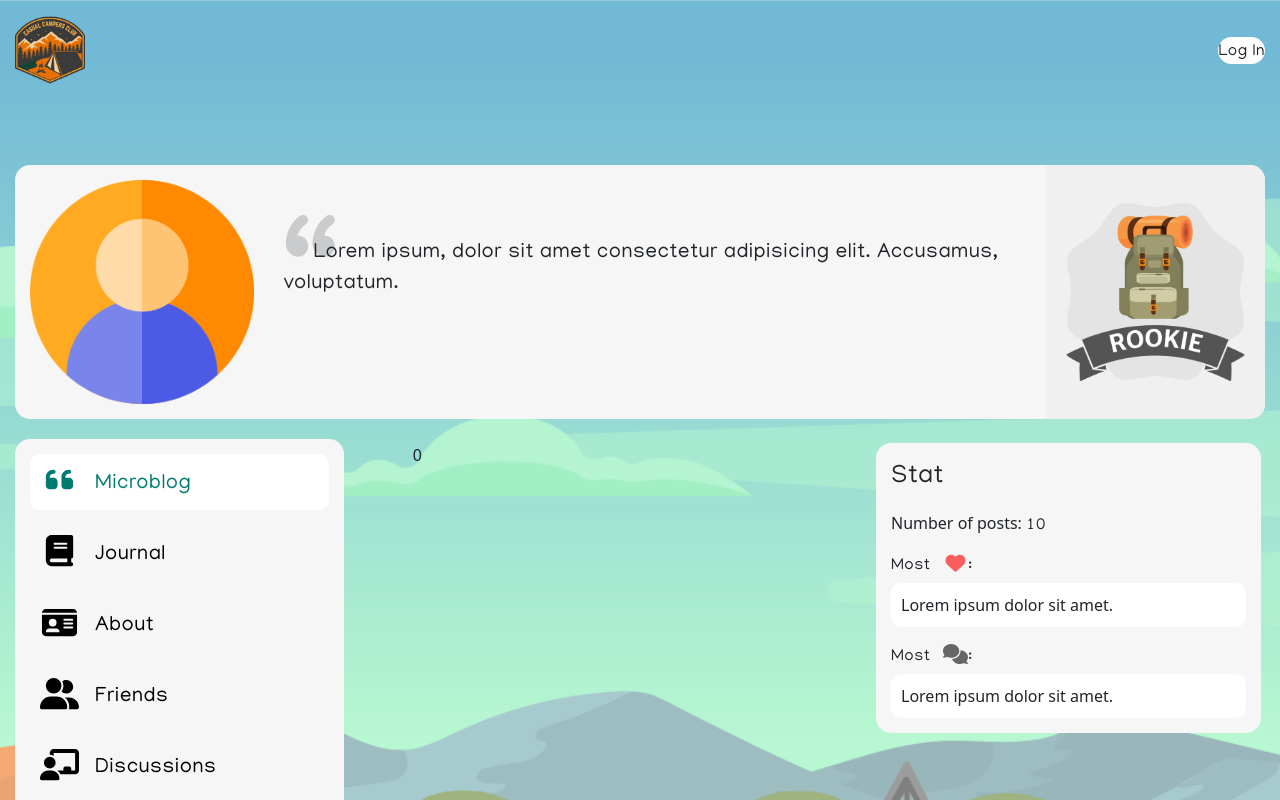
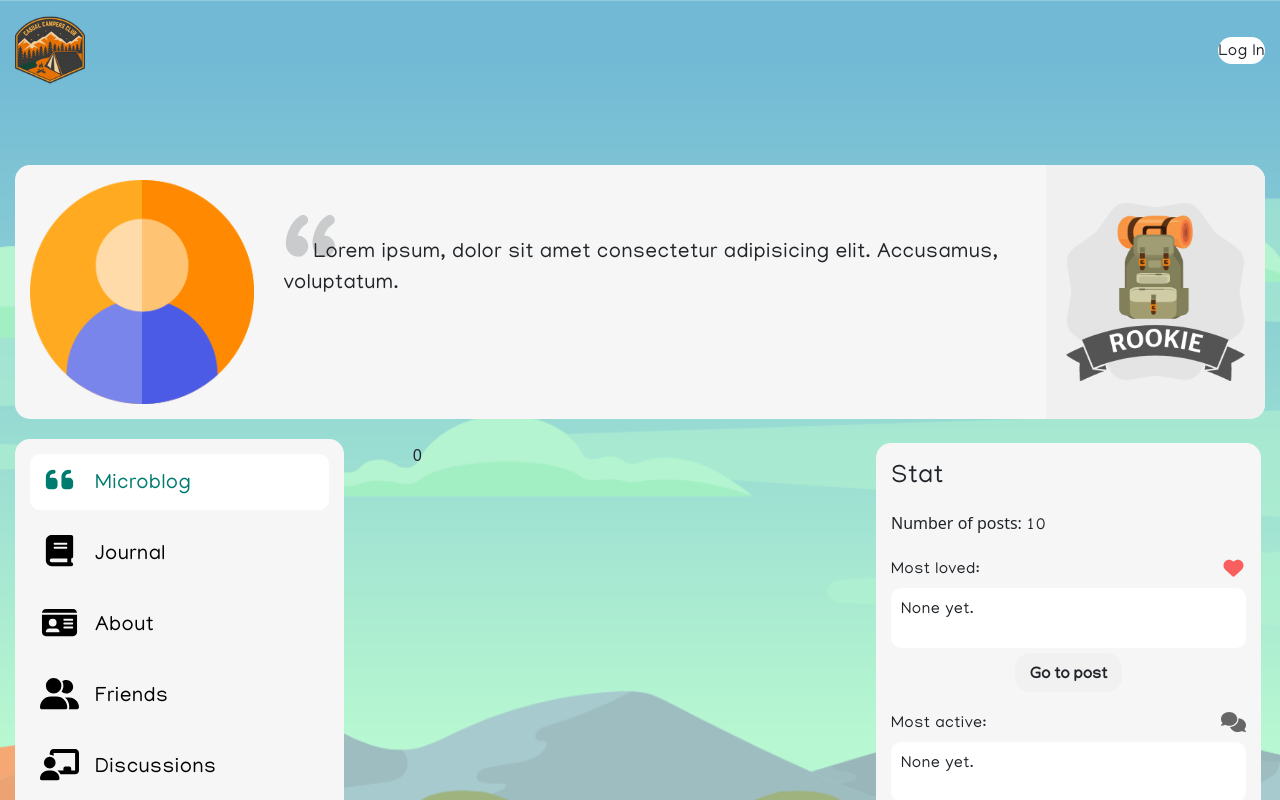
Before and after one commit to nikkipanda-dev/social-community-client, a React (Create React App) app: page /profile/1/microblog in a window 1280 px wide. Shown: the top 800 px of the page. Built offline with nearby package versions, Linux system fonts and the light colour scheme; a web font is replaced by a local one.

Commit message:
displays microblog stat

```diff
--- a/src/components/sections/Microblog/index.js
+++ b/src/components/sections/Microblog/index.js
@@ -29,6 +29,8 @@ export const Microblog = () => {
 
     const [isPostMicroblogVisible, setIsPostMicroblogVisible] = useState(false);
     const [microblogEntries, setMicroblogEntries] = useState('');
+    const [mostLovedMicroblogEntry, setMostLovedMicroblogEntry] = useState('');
+    const [mostActiveMicroblogEntry, setMostActiveMicroblogEntry] = useState('');
     const [microblogEntriesLen, setMicroblogEntriesLen] = useState(0);
     const [pageCount, setPageCount] = useState(0);
     const [offset, setOffset] = useState(null);
@@ -36,6 +38,8 @@ export const Microblog = () => {
     const handleShowPostMicroblog = () => setIsPostMicroblogVisible(true);
     const handleHidePostMicroblog = () => setIsPostMicroblogVisible(false);
     const handleMicroblogEntriesLen = len => setMicroblogEntriesLen(len);
+    const handleMostActiveMicroblogEntry = microblogEntry => setMostActiveMicroblogEntry(microblogEntry);
+    const handleMostLovedMicroblogEntry = microblogEntry => setMostLovedMicroblogEntry(microblogEntry);
     const handleMicroblogEntries = microblogEntries => setMicroblogEntries(microblogEntries);
     const handlePageCount = pageCount => setPageCount(pageCount);
     const handleOffset = offset => setOffset(offset);
@@ -56,7 +60,6 @@ export const Microblog = () => {
 
             .then(response => {
                 if (response.data.isSuccess) {
-                    console.log('len ', Object.keys(response.data.data.details).length);
                     handleMicroblogEntriesLen(Object.keys(response.data.data.details).length);
                     handleMicroblogEntries(response.data.data.details.slice(0, 10));
                     (Object.keys(response.data.data.details).length > 10) ? handlePageCount(Math.ceil(Object.keys(response.data.data.details).length / 10)) : handlePageCount(1);
@@ -115,6 +118,66 @@ export const Microblog = () => {
         (!(evt < 0) && (evt < pageCount)) && handleOffset((((evt + 1) * 10) - 10));
     };
 
+    const getMostLovedEntry = () => {
+        if (isAuth()) {
+            const authToken = JSON.parse(Cookies.get('auth_user_token'));
+
+            axiosInstance.get(process.env.REACT_APP_BASE_URL + "microblog-entries/user/entry/most-loved", {
+                params: {
+                    username: params.username,
+                    auth_username: JSON.parse(Cookies.get('auth_user')).username,
+                },
+                headers: {
+                    Authorization: `Bearer ${authToken}`,
+                }
+            })
+
+            .then(response => {
+                if (response.data.isSuccess) {
+                    handleMostLovedMicroblogEntry(response.data.data.details);
+                } else {
+                    console.log(response.data.data.errorText);
+                }
+            })
+
+            .catch(err => {
+                console.log('err ', err.response ? err.response.data.errors : err);
+            });
+        } else {
+            console.log('on microblog most loved: no cookies');
+        }
+    }
+
+    const getMostActiveEntry = () => {
+        if (isAuth()) {
+            const authToken = JSON.parse(Cookies.get('auth_user_token'));
+
+            axiosInstance.get(process.env.REACT_APP_BASE_URL + "microblog-entries/user/entry/most-active", {
+                params: {
+                    username: params.username,
+                    auth_username: JSON.parse(Cookies.get('auth_user')).username,
+                },
+                headers: {
+                    Authorization: `Bearer ${authToken}`,
+                }
+            })
+
+            .then(response => {
+                if (response.data.isSuccess) {
+                    handleMostActiveMicroblogEntry(response.data.data.details);
+                } else {
+                    console.log(response.data.data.errorText);
+                }
+            })
+
+            .catch(err => {
+                console.log('err ', err.response ? err.response.data.errors : err);
+            });
+        } else {
+            console.log('on microblog most active: no cookies');
+        }
+    }
+
     useEffect(() => {
         let loading = true;
 
@@ -122,6 +185,8 @@ export const Microblog = () => {
             (JSON.parse(Cookies.get('auth_user')).username === params.username) ? handleShowPostMicroblog() : handleHidePostMicroblog();
 
             getMicroblogEntries();
+            getMostLovedEntry();
+            getMostActiveEntry();
         }
 
         return () => {
@@ -157,7 +222,7 @@ export const Microblog = () => {
                 handlePageClick={handlePageClick} />
             </MicroblogContentWrapper>
             <MicroblogStatWrapper>
-                <MicroblogStat />
+                <MicroblogStat mostLovedMicroblogEntry={mostLovedMicroblogEntry} mostActiveMicroblogEntry={mostActiveMicroblogEntry} />
             </MicroblogStatWrapper>
         </MicroblogWrapper>
     )
--- a/src/components/widgets/MicroblogEntries/index.js
+++ b/src/components/widgets/MicroblogEntries/index.js
@@ -50,8 +50,6 @@ export const MicroblogEntries = ({
     offset,
     handlePageClick,
 }) => {
-    console.log('offset ', (offset + 10));
-    console.log('microblogEntriesLen ', microblogEntriesLen);
     const onClick = evt => {
         handlePageClick(evt.selected)
     };
--- a/src/components/widgets/MicroblogStat/index.js
+++ b/src/components/widgets/MicroblogStat/index.js
@@ -1,11 +1,10 @@
 import { FontAwesomeIcon } from '@fortawesome/react-fontawesome';
-import {
-    faHeart, faComments,
-} from '@fortawesome/free-solid-svg-icons';
+import { faHeart, faComments, } from '@fortawesome/free-solid-svg-icons';
 import { styled } from "../../../stitches.config";
 
 import Card from "../../core/Card";
 import Text from "../../core/Text";
+import Button from '../../core/Button';
 
 const MicroblogStatWrapper = styled('div', {
     width: '100%',
@@ -29,6 +28,10 @@ const MostLovedPostWrapper = styled('div', {});
 
 const MostActivePostWrapper = styled('div', {});
 
+const ButtonWrapper = styled('div', {
+    marginTop: '$space-5 ',
+});
+
 const statPreviewStyle = {
     background: '$white',
     padding: '$space-2',
@@ -45,7 +48,7 @@ const MostActivePostContentWrapper = styled('div',
     {}
 );
 
-export const MicroblogStat = () => {
+export const MicroblogStat = ({ mostLovedMicroblogEntry, mostActiveMicroblogEntry, }) => {
     return (
         <MicroblogStatWrapper>
             <Card css={{ padding: '$space-3', borderRadius: '$default', }}>
@@ -56,16 +59,46 @@ export const MicroblogStat = () => {
                             Number of posts: <Text type="span">10</Text>
                         </PostCountWrapper>
                         <MostLovedPostWrapper className="d-flex flex-column">
-                            <Text type="span">Most <FontAwesomeIcon icon={faHeart} className="fa-fw fa-lg ms-2" style={{ color: '#F95F5F', }} />:</Text>
+                            <div className="d-flex justify-content-between">
+                                <Text type="span">Most loved:</Text>
+                                <Text type="span">
+                                {(mostLovedMicroblogEntry && mostLovedMicroblogEntry.microblog_entry_hearts_count) && mostLovedMicroblogEntry.microblog_entry_hearts_count} <FontAwesomeIcon
+                                    icon={faHeart}
+                                    className="fa-fw fa-lg"
+                                    style={{ color: '#F95F5F', }} />
+                                </Text>
+                            </div>
                             <MostLovedPostContentWrapper>
-                                Lorem ipsum dolor sit amet.
+                                <Text type="paragraph">
+                                    {(mostLovedMicroblogEntry && mostLovedMicroblogEntry.body) ? ((mostLovedMicroblogEntry.body).slice(0,100) + '...') : "None yet."}
+                                </Text>
                             </MostLovedPostContentWrapper>
+                            <ButtonWrapper className="d-flex justify-content-md-center align-items-center">
+                                <Button
+                                type="button"
+                                className="flex-grow-1 flex-md-grow-0"
+                                text="Go to post" />
+                            </ButtonWrapper>
                         </MostLovedPostWrapper>
-                        <MostActivePostWrapper>
-                            <Text type="span">Most <FontAwesomeIcon icon={faComments} className="fa-fw fa-lg ms-2" style={{ color: '#666666', }} />:</Text>
+                        <MostActivePostWrapper className="d-flex flex-column">
+                            <div className="d-flex justify-content-between">
+                                <Text type="span">Most active:</Text>
+                                <Text type="span">
+                                    {(mostActiveMicroblogEntry && mostActiveMicroblogEntry.microblog_entry_comments_count) && mostActiveMicroblogEntry.microblog_entry_comments_count} <FontAwesomeIcon
+                                    icon={faComments}
+                                    className="fa-fw fa-lg"
+                                    style={{ color: '#666666', }} />
+                                </Text>
+                            </div>
                             <MostActivePostContentWrapper>
-                                Lorem ipsum dolor sit amet.
+                                <Text type="paragraph">{(mostActiveMicroblogEntry && mostActiveMicroblogEntry.body) ? (mostActiveMicroblogEntry.body.slice(0,100) + '...') : 'None yet.'}</Text>
                             </MostActivePostContentWrapper>
+                            <ButtonWrapper className="d-flex justify-content-md-center align-items-center">
+                                <Button
+                                type="button"
+                                className="flex-grow-1 flex-md-grow-0"
+                                text="Go to post" />
+                            </ButtonWrapper>
                         </MostActivePostWrapper>
                     </MicroblogStatContentWrapper>
                 </MicroblogStatBodyWrapper>
```
